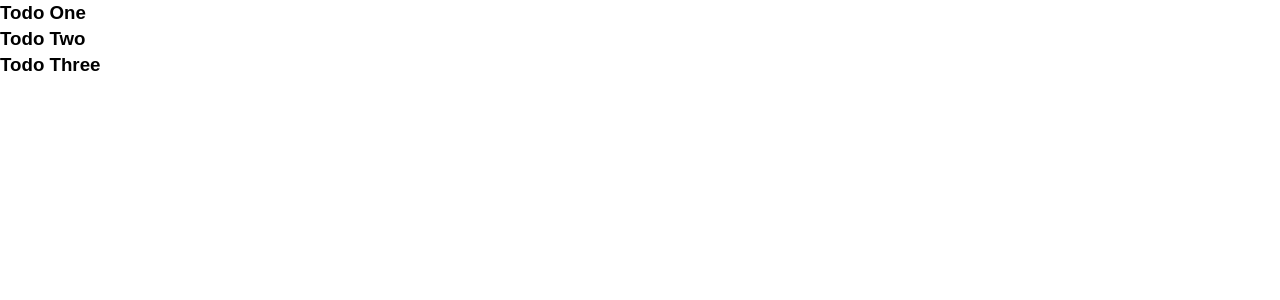
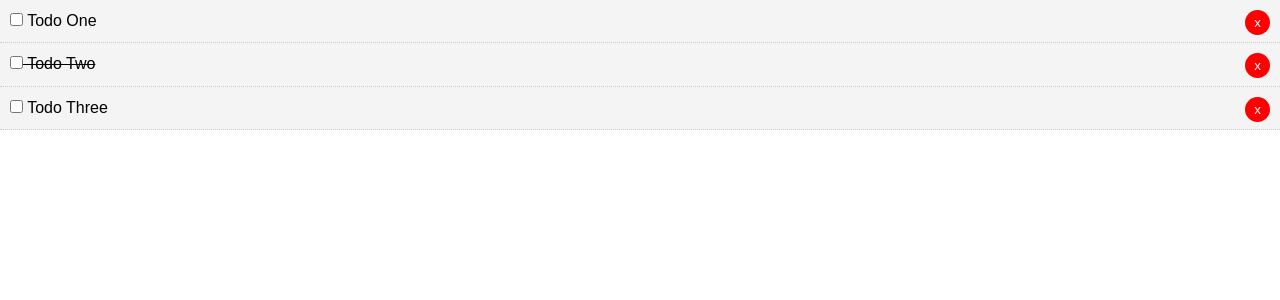
Before and after one commit to tatjanajan/vuetutorial, a Vue app: page / in a window 1280 px wide. Shown: the top 300 px of the page. Built offline with nearby package versions, Linux system fonts and the light colour scheme.

Commit message:
Kreirana komponenta TodoItem.

```diff
--- a/src/App.vue
+++ b/src/App.vue
@@ -1,6 +1,6 @@
 <template>
   <div id="app">
-    <Todos v-bind:todos="todos"/>
+    <Todos v-bind:todos="todos" v-on:del-todo="deleteTodo"/>
   </div>
 </template>
 
@@ -32,6 +32,11 @@
           }
         ]
       }
+    },
+    methods: {
+      deleteTodo(id) {
+        this.todos = this.todos.filter(todo => todo.id !== id);
+      }
     }
   }
 </script>
--- /dev/null
+++ b/src/components/TodoItem.vue
@@ -0,0 +1,44 @@
+<template>
+    <div class="todo-item" v-bind:class="{'is-complete':todo.completed}">
+        <p>
+            <input type="checkbox" v-on:change="markComplete">
+            {{todo.title}}
+            <button @click="$emit('del-todo', todo.id)" class="del">x</button>
+        </p>
+    </div>
+</template>
+
+<script>
+export default {
+    name: "TodoItem",
+    props: ["todo"],
+    methods: {
+        markComplete() {
+            this.todo.completed = !this.todo.completed
+        }
+    }
+}
+</script>
+
+<style scoped>
+    .todo-item {
+        background: #f4f4f4;
+        padding: 10px;
+        border-bottom: 1px dotted #ccc;
+    }
+
+    .is-complete {
+        text-decoration: line-through;
+    }
+
+    .del {
+        background: #ff0000;
+        color: #fff;
+        border: none;
+        padding: 5px 9px;
+        border-radius: 50%;
+        cursor: pointer;
+        float: right;
+    }
+
+</style>
--- a/src/components/Todos.vue
+++ b/src/components/Todos.vue
@@ -1,14 +1,19 @@
 <template>
     <div>
         <div v-bind:key="todo.id" v-for="todo in todos">
-            <h3>{{todo.title}}</h3>
+            <TodoItem v-bind:todo="todo" v-on:del-todo="$emit('del-todo', todo.id)" />
         </div>
     </div>
 </template>
 
 <script>
+import TodoItem from './TodoItem.vue' ;
+
 export default {
     name: "Todos",
+    components: {
+        TodoItem
+    },
     props: ["todos"]
 }
 </script>
```
